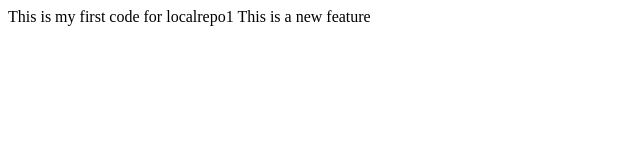
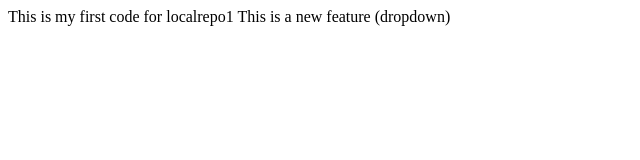
Before and after one commit to rohannarulan7/localrepo1, a plain HTML site: page index.html in a window 1280 px wide. Shown: the whole page, without its empty margins (0-640 px from the left). Drawn offline with Linux system fonts and the light colour scheme.

Commit message:
add dropdown

```diff
--- a/index.html
+++ b/index.html
@@ -1,4 +1,4 @@
 <p>
     This is my first code for localrepo1
-    This is a new feature
+    This is a new feature (dropdown)
 </p>
```
